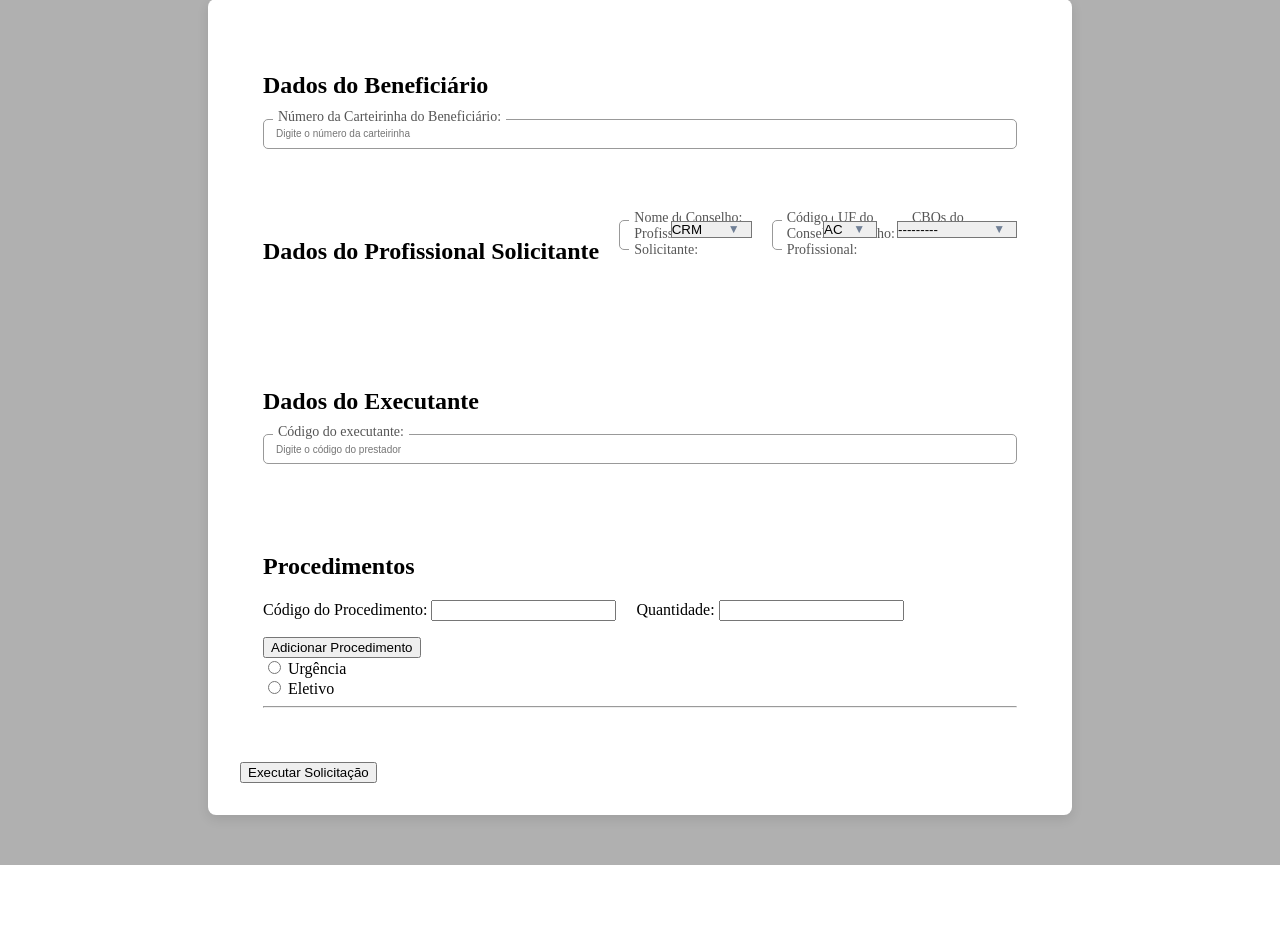
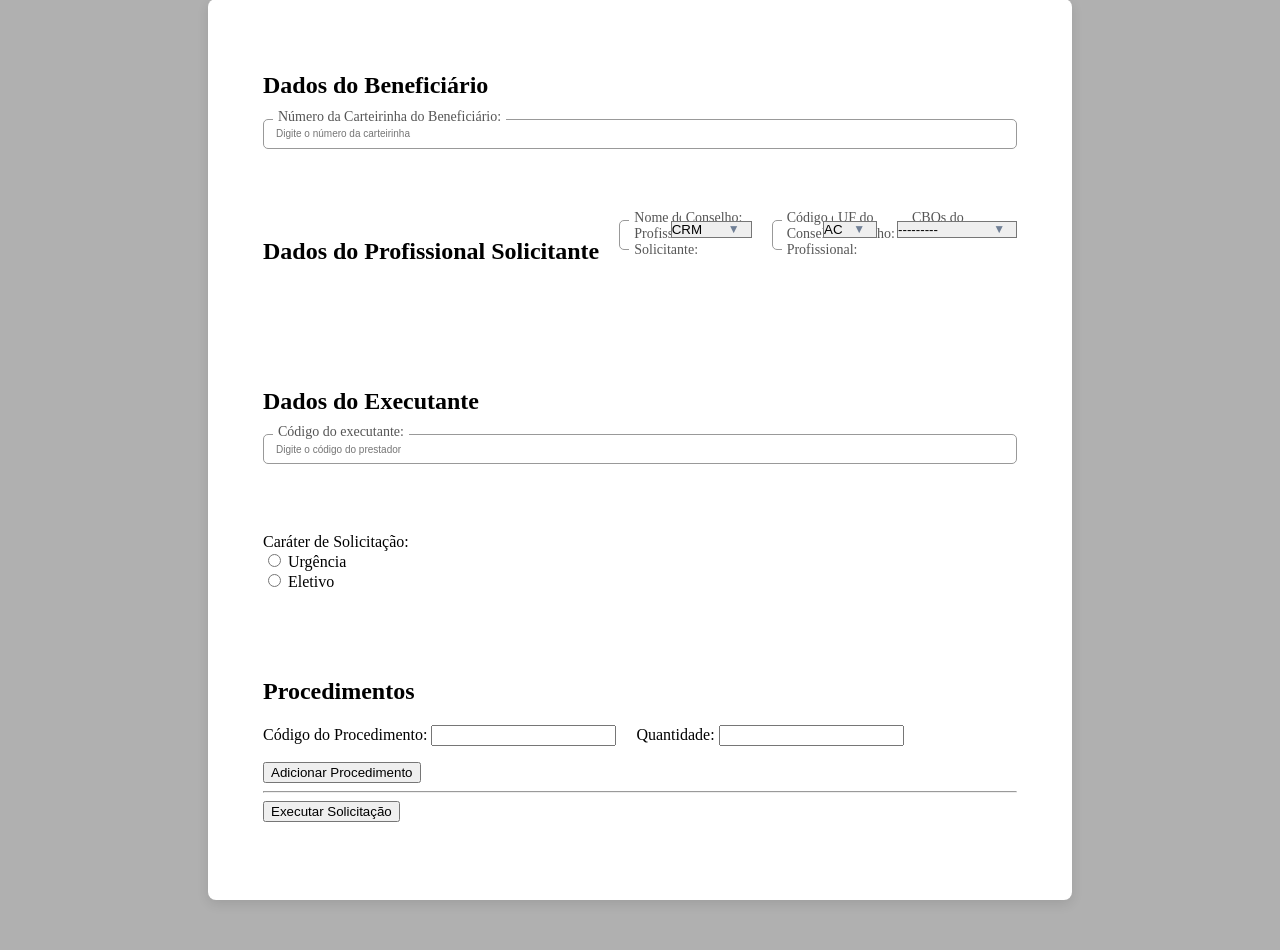
Before and after one commit to PTK-NPM/convenio, a Django app: page /autorizacao in a window 1280 px wide. Shown: the part 51-1001 px from the top of the page. Before the commit the page ends 916 px from the top, so only its background shows below. Run offline with Django 5.2, Linux system fonts and the light colour scheme; a user stored in the database is signed in; data comes from the database, SQL or seed files in the repository.

Commit message:
Update autorizacao.html

```diff
--- a/DoctorNet_app/templates/autorizacao.html
+++ b/DoctorNet_app/templates/autorizacao.html
@@ -61,10 +61,14 @@
             {{sol_form.codigo_operadora }}
             </div>
         </fieldset>
-
+        <fieldset class='field-autorizacao'>
+            <div id='radio-button'>
+                {{sol_form.carater_solicitacao.label_tag}}
+                {{sol_form.carater_solicitacao}}
+            </div>
+        </fieldset>
         <fieldset class='field-autorizacao'>
                 <h2>Procedimentos</h2>
-
                 {{ formset.management_form }}
 
                 <div id="procedimentos-container">
@@ -99,11 +103,10 @@
                 </div>
 
                 <button type="button" id="add-form-btn" class="btn btn-secondary mt-2">Adicionar Procedimento</button>
-    {{sol_form.carater_solicitacao}}
                 <hr>
+                <button type="submit" >Executar Solicitação</button>
         </fieldset>
 
-        <button type="submit" >Executar Solicitação</button>
                 </form>
 </div>
 {%endblock conteudo%}
```
Lines whose indentation alone changed are shown as unchanged.
